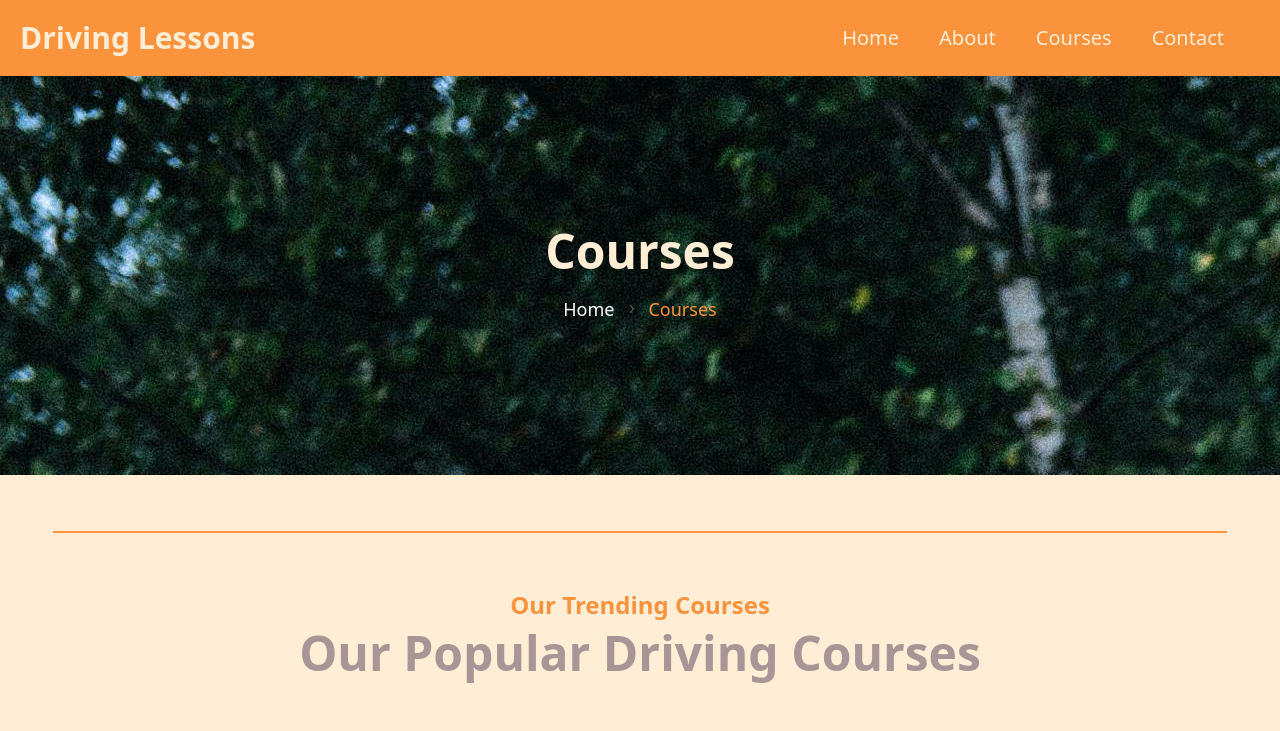
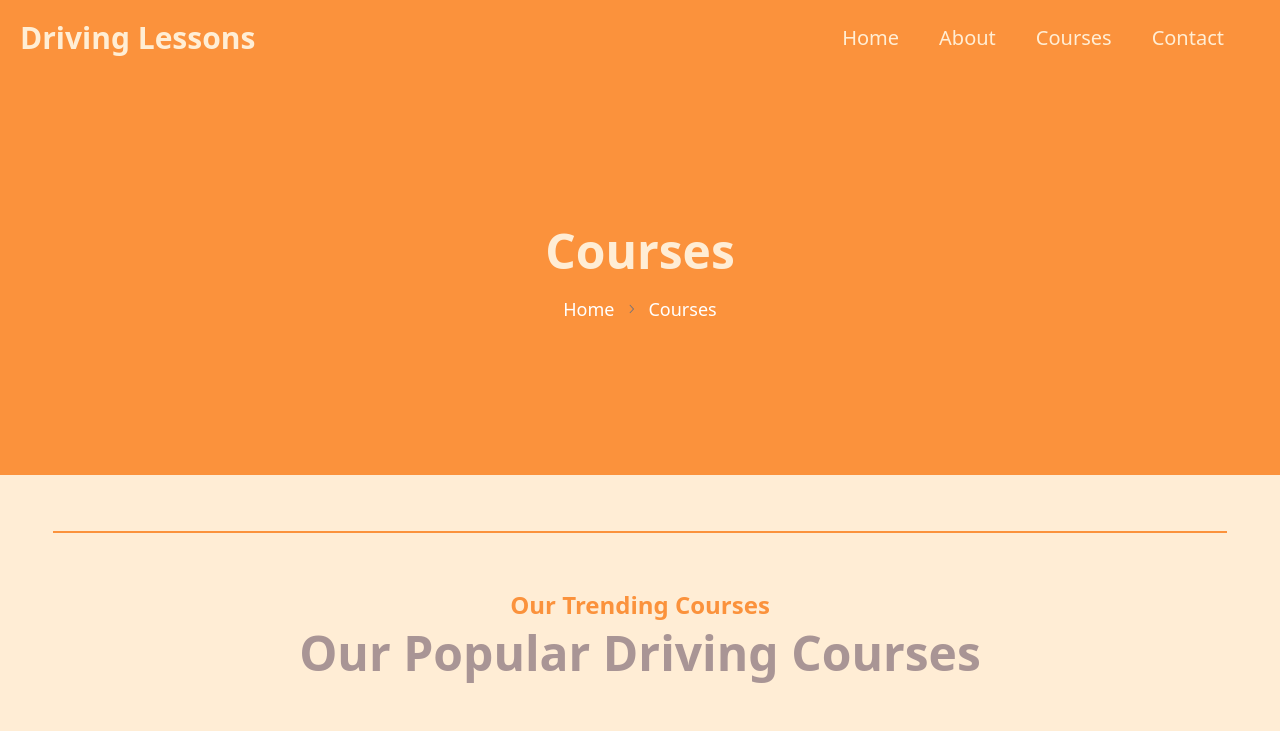
Before and after one commit to Codngwthubaid/NoLimitBikers, a Next.js app: page /pages/courses in a window 1280 px wide. Shown: the top 731 px of the page. Built offline with nearby package versions, Linux system fonts and the light colour scheme.

Commit message:
Remove some unneccesary styles in global.css and make some changes in SubSectionHeadings,SectionFirst, and Navbar

```diff
--- a/src/app/globals.css
+++ b/src/app/globals.css
@@ -7,15 +7,6 @@ body{
   color: rgb(169, 149, 149);
   --tw-bg-opacity: 1;
     background-color: rgb(255 237 213 / var(--tw-bg-opacity))
-}
-
-.customBG{
-  background-image: url("../public/Gallery/G6.jpg");
-  object-fit:cover;
-  object-position: center;
-  box-sizing: border-box;
-  background-position: start bottom;
-  height: 50vh;
 }
 
 @layer base {
--- a/src/components/Navbar.js
+++ b/src/components/Navbar.js
@@ -55,16 +55,16 @@ const Navbar = () => {
               <SheetHeader>
                 <SheetDescription>
                   <ul className='h-[100vh] flex flex-col justify-center border border-red-500'>
-                    <li className="py-2 transition duration-300 ease-in-out" style={{ transitionDelay: '100ms' }}>
+                    <li onClick={handleMobileMenu} className="py-2 transition duration-300 ease-in-out" style={{ transitionDelay: '100ms' }}>
                       <Link href="/" className="text-xl text-[#FFEED5] hover:text-white hover:font-semibold">Home</Link>
                     </li>
-                    <li className="py-2 transition duration-300 ease-in-out" style={{ transitionDelay: '200ms' }}>
+                    <li onClick={handleMobileMenu} className="py-2 transition duration-300 ease-in-out" style={{ transitionDelay: '200ms' }}>
                       <Link href="/pages/about" className="text-xl text-[#FFEED5] hover:text-white hover:font-semibold">About</Link>
                     </li>
-                    <li className="py-2 transition duration-300 ease-in-out" style={{ transitionDelay: '300ms' }}>
+                    <li onClick={handleMobileMenu} className="py-2 transition duration-300 ease-in-out" style={{ transitionDelay: '300ms' }}>
                       <Link href="/pages/courses" className="text-xl text-[#FFEED5] hover:text-white hover:font-semibold">Courses</Link>
                     </li>
-                    <li className="py-2 transition duration-300 ease-in-out" style={{ transitionDelay: '300ms' }}>
+                    <li onClick={handleMobileMenu} className="py-2 transition duration-300 ease-in-out" style={{ transitionDelay: '300ms' }}>
                       <Link href="/pages/contact" className="text-xl text-[#FFEED5] hover:text-white hover:font-semibold">Contact</Link>
                     </li>
                   </ul>
--- a/src/components/SectionFirst.js
+++ b/src/components/SectionFirst.js
@@ -58,7 +58,7 @@ const SectionFirst = () => {
                             </div>
                         </div>
                         <div className="flex justify-center items-center">
-                            <div className="lg:w-[50vw] w-11/12 rounded-3xl object-cover" aria-roledescription="carousel">
+                            <div className="lg:w-[50vw] w-[80vw] rounded-3xl object-cover" aria-roledescription="carousel">
                                 <div className="relative h-56 overflow-hidden rounded-lg md:h-[77vh]">
                                     {slides.map((slide, index) => (
                                         <div
@@ -90,7 +90,6 @@ const SectionFirst = () => {
                                         ))}
                                     </div>
                                 </div>
-
                             </div>
                         </div>
                     </article>
--- a/src/components/SubSectionheadings.js
+++ b/src/components/SubSectionheadings.js
@@ -12,17 +12,17 @@ const SubSectionheadings = (props) => {
     return (
         <>
             <main>
-                <div className='customBG gap-y-5 flex flex-col justify-center items-center text-white'>
+                <div className='bg-orange-400 py-10 h-[50vh] gap-y-5 flex flex-col justify-center items-center text-white'>
                     <div className='text-5xl font-bold text-[#ffedd5]'>{props.Head}</div>
                     <div>
                         <Breadcrumb>
                             <BreadcrumbList>
                                 <BreadcrumbItem>
-                                    <BreadcrumbLink href="/" className="text-white text-lg hover:text-white hover:font-semibold">{props.mainPage}</BreadcrumbLink>
+                                    <BreadcrumbLink href="/" className="text-white text-lg hover:text-white hover:font-semibold hover:underline">{props.mainPage}</BreadcrumbLink>
                                 </BreadcrumbItem>
                                 <BreadcrumbSeparator />
                                 <BreadcrumbItem>
-                                    <BreadcrumbPage className="text-orange-400 font-medium text-lg">{props.currentPage}</BreadcrumbPage>
+                                    <BreadcrumbPage className="text-white font-medium text-lg">{props.currentPage}</BreadcrumbPage>
                                 </BreadcrumbItem>
                             </BreadcrumbList>
                         </Breadcrumb>
```
